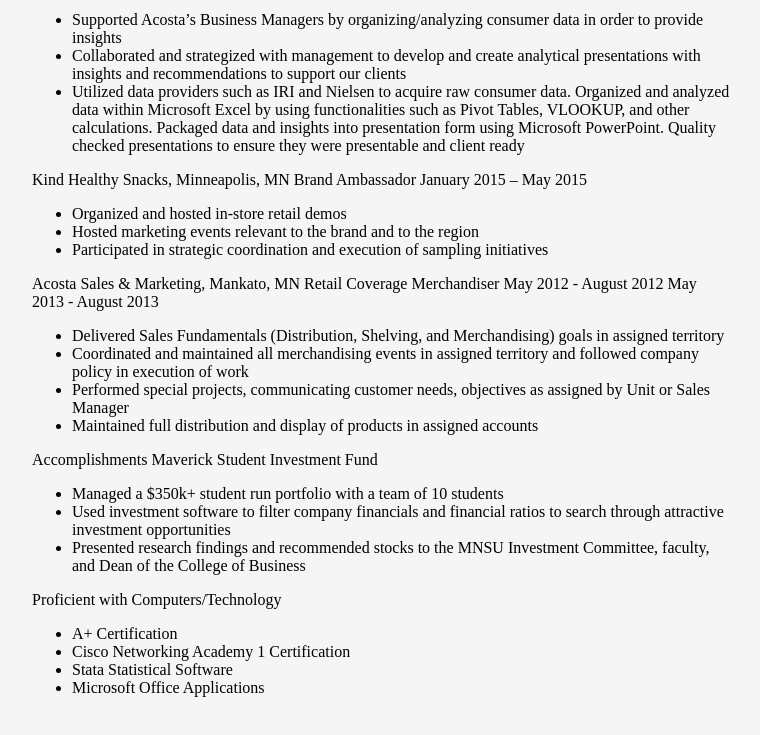
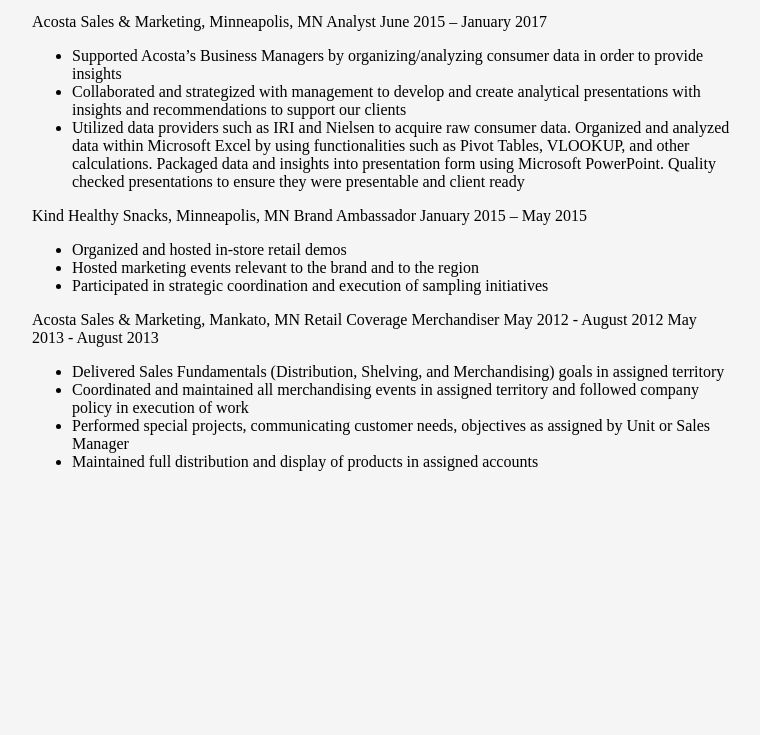
Before and after one commit to rwenta/rwenta.github.io, a plain HTML site: page index.html in a window 1280 px wide. Shown: the part 757-1492 px from the top of the page, without its empty margins (258-1018 px from the left). After the commit the page ends 1288 px from the top, so only its background shows below. Drawn offline with Linux system fonts and the light colour scheme.

Commit message:
Update index.html

```diff
--- a/index.html
+++ b/index.html
@@ -8,7 +8,7 @@
   <div id="container">
     <img src="Screenshot_20180813-200421_Gallery.jpg" id="pic">
    <div id="content-name">
-    Rick Wenta
+    RICK WENTA
    </div>
    <div id="content-contact">
    <p>
@@ -20,15 +20,19 @@
    </p>
    </div>
    <div id="content-education">
-  Education
+  EDUCATION
     <br>
     Minnesota State University, Mankato - Bachelor of Science, Economics
    </div>
    <br>
    <br>
    <br>
+   <br>
+   <br>
+   <br>
+   <br>
    <div id="content-workexp">
-      Work Experience
+      WORK EXPERIENCE
    </div>
 
    <div id="content-workexpvzw">
@@ -95,30 +99,6 @@
          </ul>
     </div>
 
-    <div id="content-accomplishments">
-            Accomplishments
-            Maverick Student Investment Fund
-     </div>
-
-      <div id="content-workexplist">
-           <ul>
-            <li>Managed a $350k+ student run portfolio with a team of 10 students</li>
-            <li>Used investment software to filter company financials and financial ratios to search through attractive investment opportunities</li>
-            <li>Presented research findings and recommended stocks to the MNSU Investment Committee, faculty, and Dean of the College of Business</li>
-           </ul>
-    </div>
-
-      <div id="content-proficiencies">
-            Proficient with Computers/Technology
-      </div>
-
-       <div id="content-workexplist">
-             <ul>
-              <li>A+ Certification</li>
-              <li>Cisco Networking Academy 1 Certification</li>
-              <li>Stata Statistical Software</li>
-              <li>Microsoft Office Applications</li>
-        </div>
    </div>
   </body>
 </html>
```
